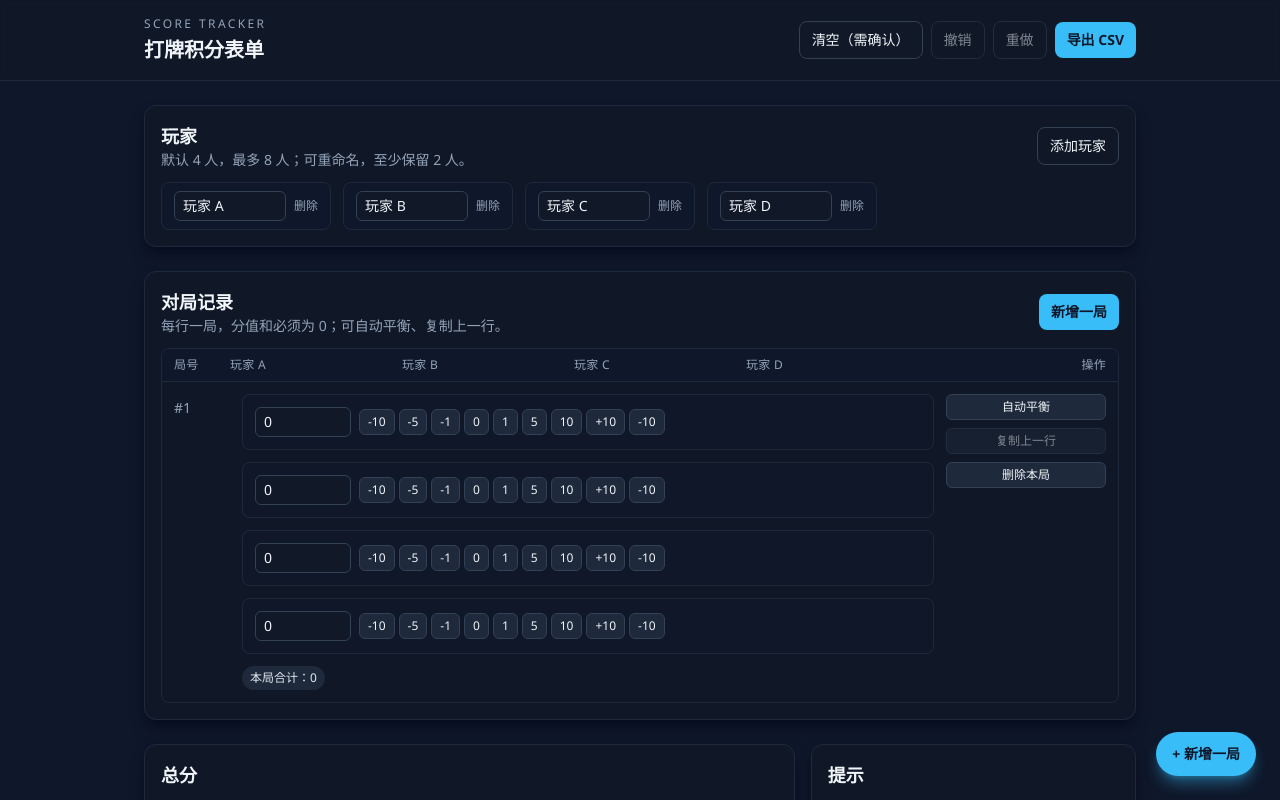
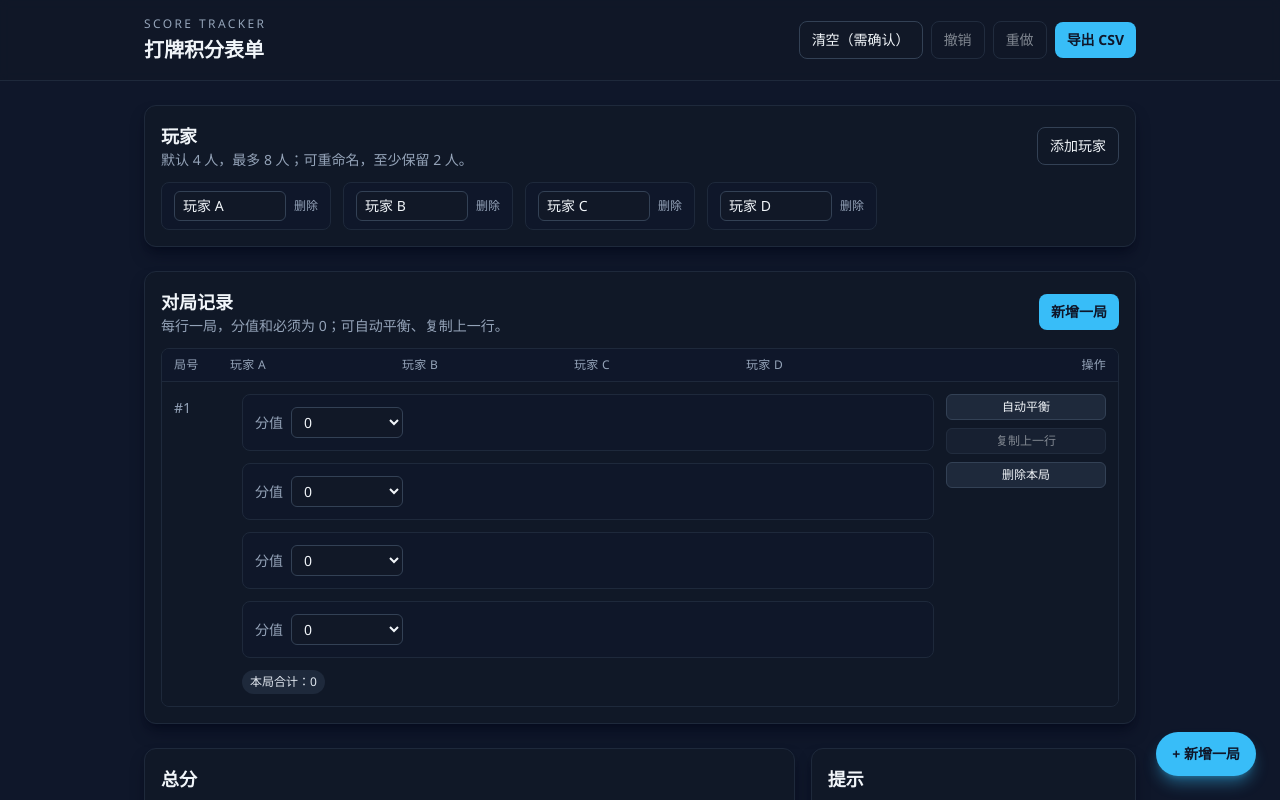
Before and after one commit to 2321Robin/ScoreCard, a React (Vite) app: page / in a window 1280 px wide. Shown: the top 800 px of the page. Built offline with nearby package versions, Linux system fonts and the light colour scheme.

Commit message:
feat: use dropdown scores -20..20

```diff
--- a/src/App.jsx
+++ b/src/App.jsx
@@ -6,6 +6,7 @@ const MIN_PLAYERS = 2
 const MAX_HISTORY = 50
 
 const defaultPlayers = ['玩家 A', '玩家 B', '玩家 C', '玩家 D']
+const scoreOptions = Array.from({ length: 41 }, (_, i) => i - 20)
 
 function createDefaultState() {
   return {
@@ -176,13 +177,6 @@ function App() {
     })
   }
 
-  const applyDelta = (roundId, playerIndex, delta) => {
-    const round = state.rounds.find((r) => r.id === roundId)
-    if (!round) return
-    const current = clampInt(round.scores[playerIndex])
-    updateScore(roundId, playerIndex, current + delta)
-  }
-
   const autoBalance = (roundId) => {
     updateState((prev) => {
       const rounds = prev.rounds.map((r) => {
@@ -207,9 +201,6 @@ function App() {
   }, [state.players, state.rounds])
 
   const leader = Math.max(...totals)
-
-  const quickSetValues = [-10, -5, -1, 0, 1, 5, 10]
-
   const exportCsv = () => {
     const rows = []
     rows.push(['Generated At', new Date().toISOString()])
@@ -363,43 +354,23 @@ function App() {
                           const value = clampInt(round.scores[playerIndex])
                           return (
                             <div key={playerIndex} className="rounded-lg border border-slate-800 bg-slate-900/60 p-3" role="cell">
-                              <div className="flex items-center gap-2">
-                                <input
-                                  type="number"
-                                  inputMode="numeric"
+                              <label className="flex items-center gap-2 text-sm text-muted" htmlFor={`score-${round.id}-${playerIndex}`}>
+                                分值
+                                <select
+                                  id={`score-${round.id}-${playerIndex}`}
                                   aria-label={`第 ${rowIndex + 1} 局，玩家 ${state.players[playerIndex]}`}
                                   aria-invalid={invalid}
-                                  className="w-24 rounded-md border border-slate-700 bg-panel px-2 py-1 text-sm text-slate-100 focus:border-accent focus:outline-none"
+                                  className="w-28 rounded-md border border-slate-700 bg-panel px-2 py-1 text-sm text-slate-100 focus:border-accent focus:outline-none"
                                   value={value}
                                   onChange={(e) => updateScore(round.id, playerIndex, clampInt(e.target.value))}
-                                />
-                                <div className="flex flex-wrap gap-1 text-xs" aria-label="快速输入">
-                                  {quickSetValues.map((v) => (
-                                    <button
-                                      key={v}
-                                      className="rounded-md border border-slate-700 bg-slate-800 px-2 py-1 hover:border-accent focus-visible:outline-none focus-visible:ring-2 focus-visible:ring-accent/70"
-                                      aria-label={`设为 ${v}`}
-                                      onClick={() => updateScore(round.id, playerIndex, v)}
-                                    >
-                                      {v}
-                                    </button>
+                                >
+                                  {scoreOptions.map((opt) => (
+                                    <option key={opt} value={opt}>
+                                      {opt}
+                                    </option>
                                   ))}
-                                  <button
-                                    className="rounded-md border border-slate-700 bg-slate-800 px-2 py-1 hover:border-accent focus-visible:outline-none focus-visible:ring-2 focus-visible:ring-accent/70"
-                                    aria-label="加 10"
-                                    onClick={() => applyDelta(round.id, playerIndex, 10)}
-                                  >
-                                    +10
-                                  </button>
-                                  <button
-                                    className="rounded-md border border-slate-700 bg-slate-800 px-2 py-1 hover:border-accent focus-visible:outline-none focus-visible:ring-2 focus-visible:ring-accent/70"
-                                    aria-label="减 10"
-                                    onClick={() => applyDelta(round.id, playerIndex, -10)}
-                                  >
-                                    -10
-                                  </button>
-                                </div>
-                              </div>
+                                </select>
+                              </label>
                             </div>
                           )
                         })}
@@ -473,7 +444,7 @@ function App() {
             <h2 className="text-lg font-semibold">提示</h2>
             <ul className="mt-2 space-y-2 text-sm text-muted">
               <li>每局必须平衡为 0，使用“自动平衡”快速填补最后一位。</li>
-              <li>快速按钮覆盖 -10~10，额外 ±10 按钮用于更大步进；支持手动输入整数。</li>
+              <li>每格使用下拉选择 -20~20 的分值，保持分值整数输入。</li>
               <li>支持撤销/重做（最多 50 步）；清空前需确认；数据自动保存到本地。</li>
             </ul>
           </div>
```
